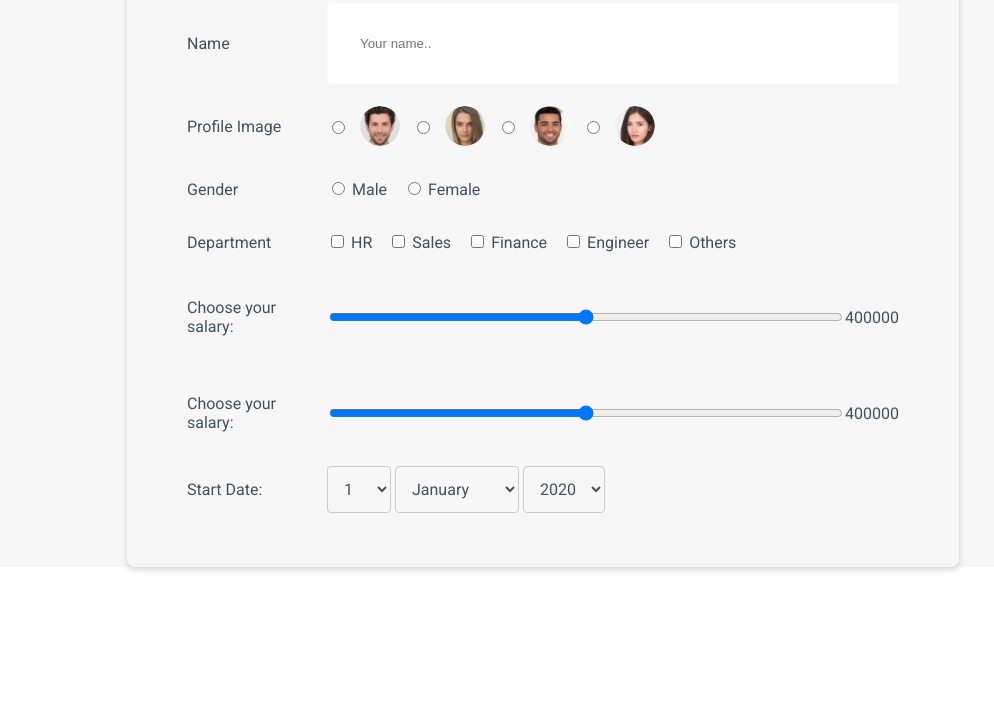
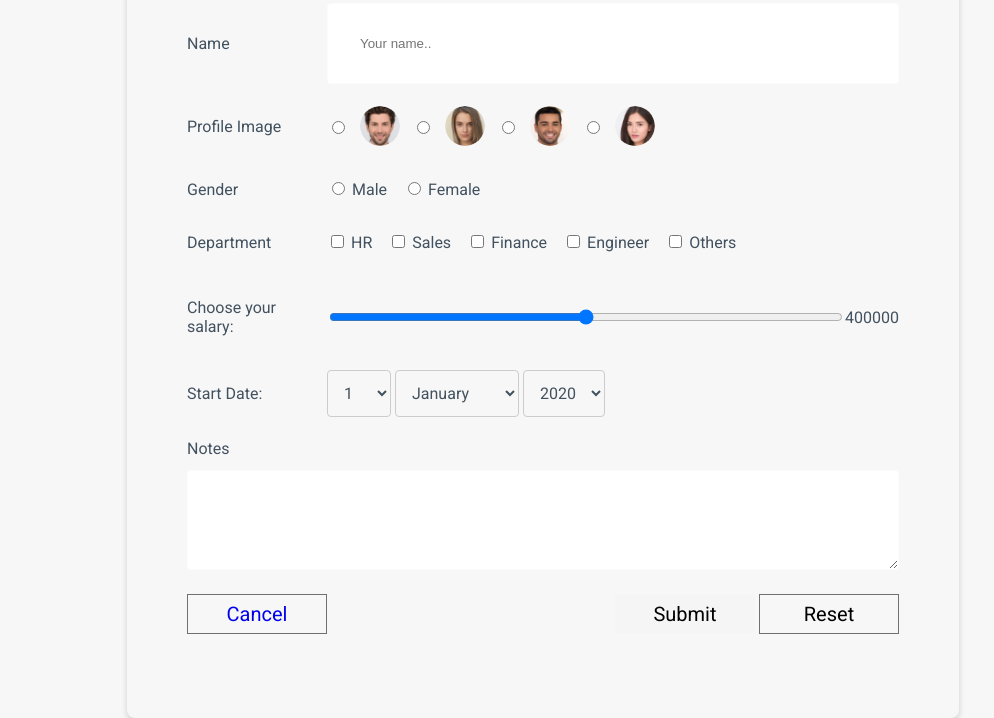
Before and after one commit to lalit-003/EmployeePayroll_App, a plain HTML site: page Pages/employee-payroll-form.html in a window 1280 px wide. Shown: the part 169-887 px from the top of the page, without its empty margins (97-1091 px from the left). Before the commit the page ends 800 px from the top, so only its background shows below. Drawn offline with Linux system fonts and the light colour scheme.

Commit message:
Added functionality to both CSS and HTML files for Notes and Start,Reset,Cancel buttons

```diff
--- a/CSS/employee-payroll.css
+++ b/CSS/employee-payroll.css
@@ -133,3 +133,38 @@ body{
         color: #42525f;
         background-color: transparent;
     }
+
+    /* UC 6*/
+    .buttonParent{
+        display: flex;
+        margin-bottom: 10px;
+        justify-content: space-between;
+        margin-top: 20px;
+    }
+
+    .button{
+        font-size: 20px;
+        font-family: Roboto;
+        letter-spacing: 0px;
+        background-color: #42515f;
+        opacity: 1;
+        background: transparent;
+        border: none;
+        font-weight: 400;
+        min-width: 140px;
+        padding: 7px 7px;
+        border: 1px solid#707070;
+        cursor: pointer;
+    }
+
+    .submitButton{
+        border: none;
+        background-color: #f5f5f5;
+        margin-block-end: 30px;
+    }
+
+    .cancelButton{
+        text-decoration: none;
+        text-align: center;
+        margin-block-end: 30px;
+    }
--- a/Pages/employee-payroll-form.html
+++ b/Pages/employee-payroll-form.html
@@ -85,12 +85,6 @@
 </div>
 <!--UC 5-->
 <div class="row-content">
-  <label class="label text" for="salary">Choose your salary:</label>
-  <input class="input" type="range" name="salary" id="salary" min="300000" max="500000" step="100"
-      value="400000">
-  <output class="salary-output text" for="salary">400000</output>
-</div>
-<div class="row-content">
   <label class="label text" for="startDate">Start Date:</label>
   <div>
       <select id="day" name="Day">
@@ -149,6 +143,19 @@
       </select>
   </div>
 </div>
+<!--UC 6-->
+<div class="row content">
+  <label class="label text" for="notes">Notes</label>
+  <textarea id="notes" class="input" name="Notes" placeholder="" style="height: 100px;"></textarea>
+</div>
+<div class="buttonParent">
+  <a href="./home.html" class="resetButton button cancelButton">Cancel</a>
+  <div class="submit-reset">
+      <button type="submit" class="button submitButton" id="submitButton">Submit</button>
+      <button type="reset" class="resetButton button">Reset</button>
+  </div>
+</div>
 </form>
+</div>
 </body>
 </html>
```
